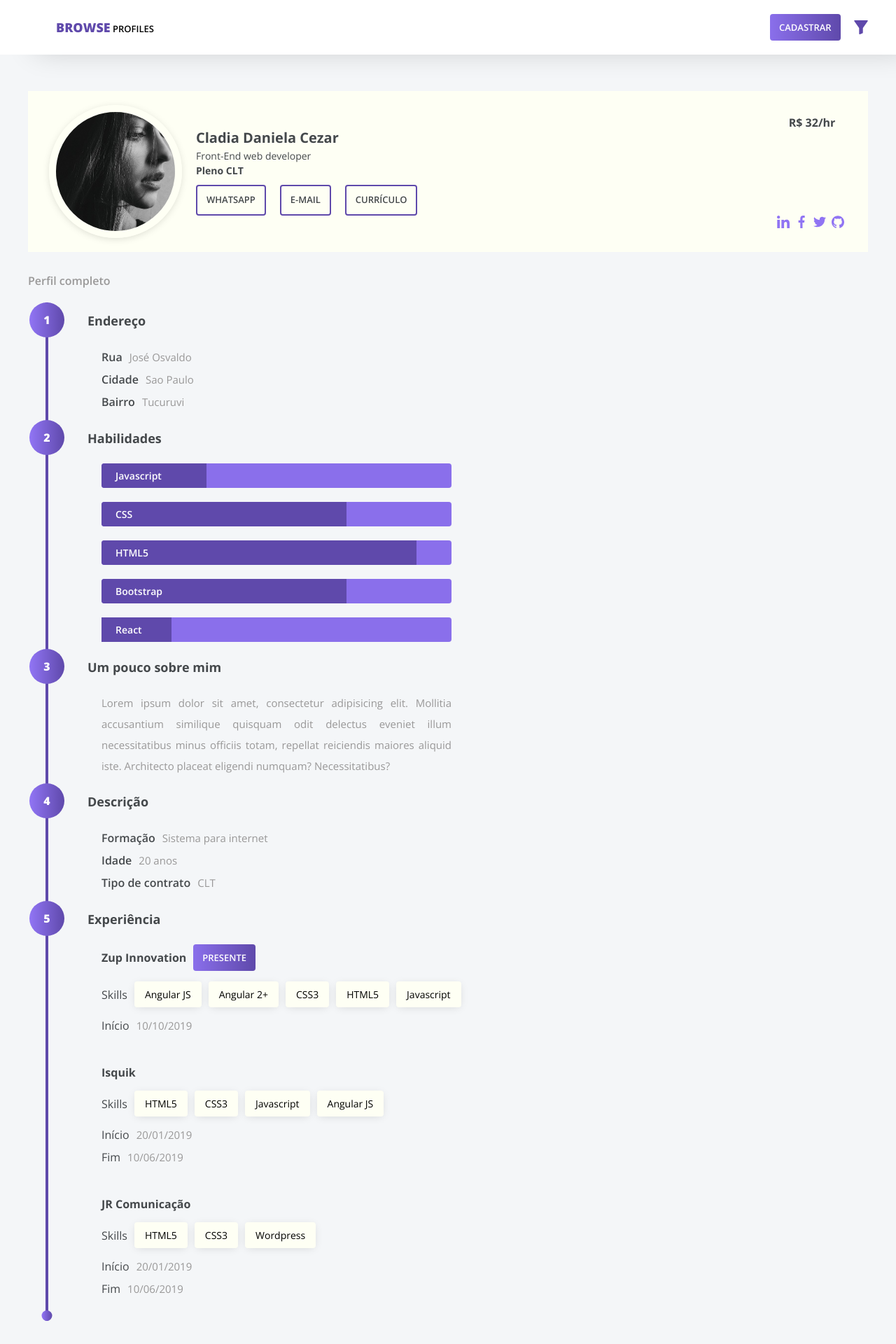
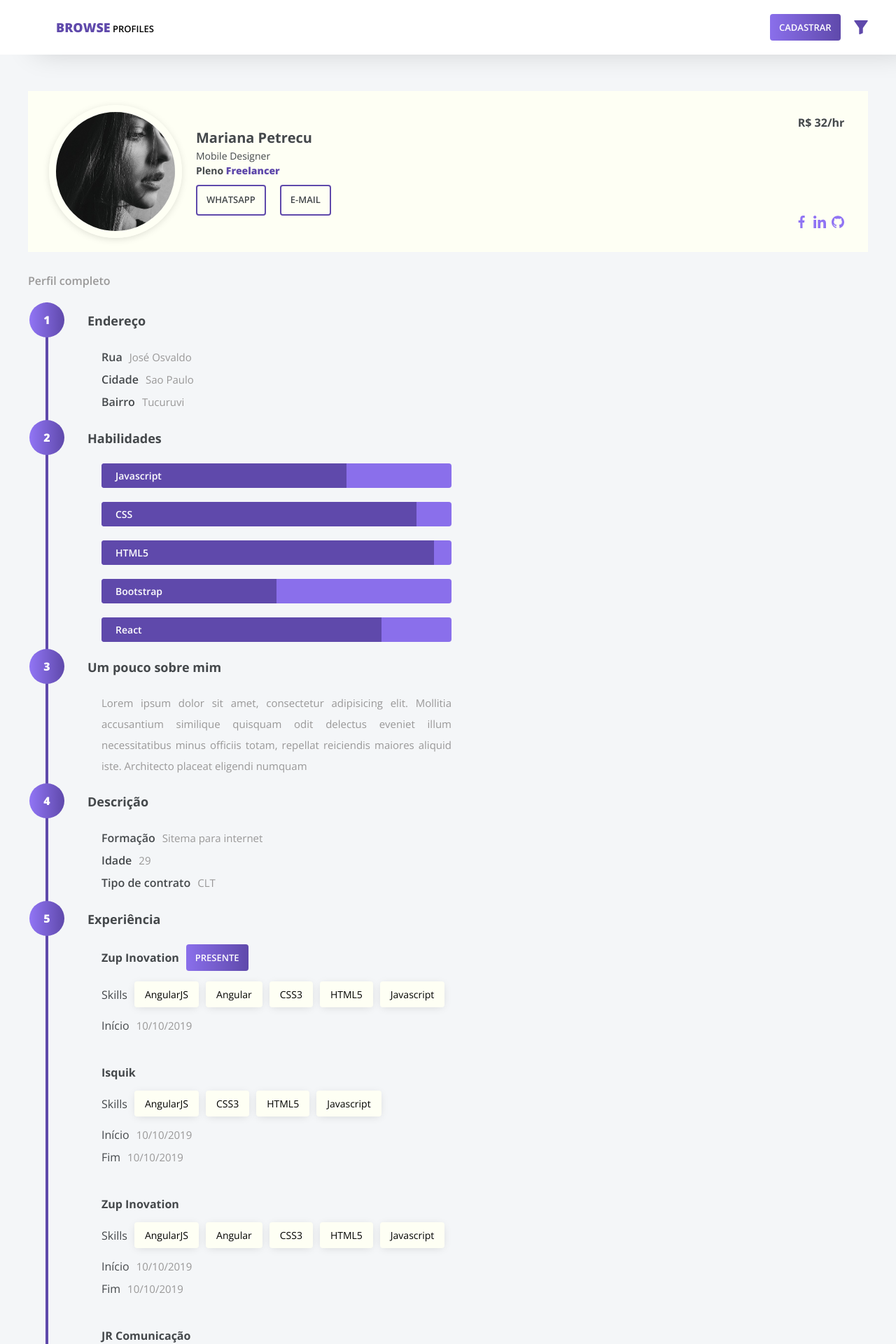
Before and after one commit to heliogsantos/browse-profiles, an Angular app: page /profile/1 in a window 1280 px wide. Shown: the top 1920 px of the page at 70% size. Built offline with nearby package versions, Linux system fonts and the light colour scheme; data requests are answered from the project's data file.

Commit message:
criei redes

```diff
--- a/src/app/home/components/home/home.component.html
+++ b/src/app/home/components/home/home.component.html
@@ -1,3 +1,5 @@
 <section class="cards-wraper padding-default">
     <app-card *ngFor="let profile of profiles" [profile]="profile"></app-card>
 </section>
+
+<app-modal></app-modal>
--- a/src/app/profile/components/profile/profile.component.html
+++ b/src/app/profile/components/profile/profile.component.html
@@ -3,40 +3,38 @@
         <div class="card">
             <div class="profile-description">
 
-                <app-avatar [height]="'170px'" [width]="'170px' "[image]="image"></app-avatar>
+                <app-avatar [height]="'170px'" [width]="'170px' "[image]="profile?.imageURL"></app-avatar>
 
                 <div class="description">
-                    <h2 class="color-base-dark font-700">Cladia Daniela Cezar</h2>
-                    <p class="color-base-dark">Front-End web developer</p>
-                    <p class="color-base-dark font-700">Pleno <strong>CLT</strong></p>
+                    <h2 class="color-base-dark font-700">{{profile?.name}}</h2>
+                    <p class="color-base-dark">{{profile?.area}}</p>
+                    <p class="color-base-dark font-700">{{profile?.level}} <strong class="color-1 font-800">{{profile?.contract}}</strong></p>
                     <div class="btns">
                         <a [routerLink]="['']" class="color-base-dark btn-outline">WhatsApp</a>
                         <a (mouseleave)="hideTooltip()" (mouseover)="displayTooltip();" class="color-base-dark btn-outline">
                             E-mail
                             <div class="tooltip radius-4" [class.visible]="visible">
-                                <input class="font-800" id="email" *ngIf="!copy" type="text" value="helio.santosjunior@outlook.com">
+                                <input class="font-800" id="email" *ngIf="!copy" type="text" [value]="profile?.email">
                                 <div *ngIf="!copy" class="copy" (click)="copyEmail()"></div>
                                 <p class="font-600 align-center" *ngIf="copy">Copiado com sucesso!</p>
                             </div>
                         </a>
-                        <a [routerLink]="['']" class="color-base-dark btn-outline">Currículo</a>
                     </div>
                 </div>
             </div>
 
             <div class="avaliable" *ngIf="true">
                 <div class="hour">
-                    <p class="color-base-dark font-700">R$ 32/hr</p>
+                    <p class="color-base-dark font-700">{{profile?.hour}}</p>
                 </div>
                 <div class="networks">
-                    <a [routerLink]="['']" class="network" *ngFor="let network of networks" [ngStyle]="{'background-image':'url(' + network.svg + ')'}"></a>
+                    <a target="_blanck" href={{network.link}} class="network" *ngFor="let network of profilesNetworks" [ngStyle]="{'background-image':'url(' + network.icon + ')'}"></a>
                 </div>
             </div>
         </div>
     </section>
 
-    <div>
-            <section class="time-line">
+    <section class="time-line">
         <h3 class="color-gray font-600">Perfil completo</h3>
 
         <div class="progress">
@@ -47,9 +45,9 @@
                 <div class="content">
                    <p class="color-base-dark font-700">Endereço</p>
                    <div class="step adress">
-                        <p class="color-gray"><strong class="color-base-dark font-600">Rua</strong>José Osvaldo</p>
-                        <p class="color-gray"><strong class="color-base-dark font-600">Cidade</strong>Sao Paulo</p>
-                        <p class="color-gray"><strong class="color-base-dark font-600">Bairro</strong>Tucuruvi</p>
+                        <p class="color-gray"><strong class="color-base-dark font-600">Rua</strong>{{profile?.address?.street}}</p>
+                        <p class="color-gray"><strong class="color-base-dark font-600">Cidade</strong>{{profile?.address?.city}}</p>
+                        <p class="color-gray"><strong class="color-base-dark font-600">Bairro</strong>{{profile?.address?.neighborhood}}</p>
                    </div>
                 </div>
             </div>
@@ -60,36 +58,10 @@
                 </div>
                 <div class="content">
                     <p class="color-base-dark font-700">Habilidades</p>
-                    <div class="step skill">
+                    <div class="step skill" *ngFor="let skill of profile?.skills">
                         <div class="skill-level radius-4">
-                            <p class="color-base-dark font-600">Javascript</p>
-                            <div class="radius-left-4 bg-1 level" style="width: 30%"></div>
-                        </div>
-                    </div>
-
-                    <div class="step skill">
-                        <div class="radius-4 skill-level">
-                            <p class="color-base-dark font-600">CSS</p>
-                            <div class="radius-left-4 bg-1 level" style="width: 70%"></div>
-                        </div>
-                    </div>
-
-                    <div class="step skill">
-                        <div class="radius-4 skill-level">
-                            <p class="color-base-dark font-600">HTML5</p>
-                            <div class="radius-left-4 bg-1 level" style="width: 90%"></div>
-                        </div>
-                    </div>
-                    <div class="step skill">
-                        <div class="radius-4 skill-level">
-                            <p class="color-base-dark font-600">Bootstrap</p>
-                            <div class="radius-left-4 bg-1 level" style="width: 70%"></div>
-                        </div>
-                    </div>
-                    <div class="step skill">
-                        <div class="radius-4 skill-level">
-                            <p class="radius-left-4 color-base-dark font-600">React</p>
-                            <div class="bg-1 level" style="width: 20%"></div>
+                            <p class="color-base-dark font-600">{{skill.skill}}</p>
+                            <div class="radius-left-4 bg-1 level" [ngStyle]="{'width': skill.level + '%'}"></div>
                         </div>
                     </div>
                 </div>
@@ -102,9 +74,7 @@
                 <div class="content">
                    <p class="color-base-dark font-700">Um pouco sobre mim</p>
                    <div class="step adress">
-                        <p class="color-gray about">
-                            Lorem ipsum dolor sit amet, consectetur adipisicing elit. Mollitia accusantium similique quisquam odit delectus eveniet illum necessitatibus minus officiis totam, repellat reiciendis maiores aliquid iste. Architecto placeat eligendi numquam? Necessitatibus?
-                        </p>
+                        <p class="color-gray about">{{profile?.about}}</p>
                    </div>
                 </div>
             </div>
@@ -116,9 +86,9 @@
                 <div class="content">
                    <p class="color-base-dark font-700">Descrição</p>
                    <div class="step adress">
-                        <p class="color-gray"><strong class="color-base-dark font-600">Formação</strong>Sistema para internet</p>
-                        <p class="color-gray"><strong class="color-base-dark font-600">Idade</strong>20 anos</p>
-                        <p class="color-gray"><strong class="color-base-dark font-600">Tipo de contrato</strong>CLT</p>
+                        <p class="color-gray"><strong class="color-base-dark font-600">Formação</strong>{{profile?.description.formation}}</p>
+                        <p class="color-gray"><strong class="color-base-dark font-600">Idade</strong>{{profile?.description.age}}</p>
+                        <p class="color-gray"><strong class="color-base-dark font-600">Tipo de contrato</strong>{{profile?.description.contract}}</p>
                     </div>
                 </div>
             </div>
@@ -129,59 +99,24 @@
                 </div>
                 <div class="content">
                    <p class="color-base-dark font-700">Experiência</p>
-                    <div class="step adress">
+                    <div class="step adress" *ngFor="let experience of profile?.experience">
                         <div class="experience">
                             <div class="title-experience">
-                                <h4 class="color-base-dark font-700">Zup Innovation</h4>
-                                <button class="btn radius-4">presente</button>
+                                <h4 class="color-base-dark font-700">{{experience.companyName}}</h4>
+                                <button class="btn radius-4" *ngIf="experience.current">presente</button>
                             </div>
                            <div class="skills">
                                 <strong class="color-base-dark font-400">Skills</strong>
-                                <div class="btn-skill">Angular JS</div>
-                                <div class="btn-skill">Angular 2+</div>
-                                <div class="btn-skill">CSS3</div>
-                                <div class="btn-skill">HTML5</div>
-                                <div class="btn-skill">Javascript</div>
+                                <div class="btn-skill" *ngFor="let skill of experience.skills">{{skill}}</div>
                            </div>
-                           <p class="color-gray"><strong class="color-base-dark font-400">Início</strong>10/10/2019</p>
-                        </div>
-                    </div>
-
-                    <div class="step adress">
-                        <div class="experience">
-                            <div class="title-experience">
-                                <h4 class="color-base-dark font-700">Isquik</h4>
-                            </div>
-                           <div class="skills">
-                                <strong class="color-base-dark font-400">Skills</strong>
-                                <div class="btn-skill">HTML5</div>
-                                <div class="btn-skill">CSS3</div>
-                                <div class="btn-skill">Javascript</div>
-                                <div class="btn-skill">Angular JS</div>
-                           </div>
-                           <p class="color-gray"><strong class="color-base-dark font-400">Início</strong>20/01/2019</p>
-                           <p class="color-gray"><strong class="color-base-dark font-400">Fim</strong>10/06/2019</p>
-                        </div>
-                    </div>
-
-                    <div class="step adress">
-                        <div class="experience">
-                            <div class="title-experience">
-                                <h4 class="color-base-dark font-700">JR Comunicação</h4>
-                            </div>
-                           <div class="skills">
-                                <strong class="color-base-dark font-400">Skills</strong>
-                                <div class="btn-skill">HTML5</div>
-                                <div class="btn-skill">CSS3</div>
-                                <div class="btn-skill">Wordpress</div>
-                           </div>
-                           <p class="color-gray"><strong class="color-base-dark font-400">Início</strong>20/01/2019</p>
-                           <p class="color-gray"><strong class="color-base-dark font-400">Fim</strong>10/06/2019</p>
+                           <p class="color-gray"><strong class="color-base-dark font-400">Início</strong>{{experience.dateInit}}</p>
+                           <p class="color-gray"><strong class="color-base-dark font-400" *ngIf="!experience.current">Fim</strong>{{experience.dateEnd}}</p>
                         </div>
                     </div>
                 </div>
             </div>
         </div>
     </section>
-    </div>
 </div>
+
+<app-modal></app-modal>
--- a/src/app/profile/components/profile/profile.component.scss
+++ b/src/app/profile/components/profile/profile.component.scss
@@ -6,6 +6,9 @@
     position: relative;
     top: 100px;
     padding: 10px 40px;
+    display: flex;
+    justify-content: space-between;
+    flex-direction: column;
 
     .profile-banner {
         width: 100%;
--- a/src/app/profile/components/profile/profile.component.ts
+++ b/src/app/profile/components/profile/profile.component.ts
@@ -1,7 +1,9 @@
 import { Component, OnInit } from '@angular/core';
+import { ActivatedRoute } from '@angular/router';
 
 import { NetworksMock } from './../../../shared/mocks/networks.mock';
 import { ProfileService } from './../../../shared/services/profile.service';
+import { Profile, ProfileNetworks } from './../../../shared/models/profile.model';
 
 @Component({
   selector: 'app',
@@ -11,12 +13,17 @@ import { ProfileService } from './../../../shared/services/profile.service';
 export class ProfileComponent implements OnInit {
 
   readonly image = "/assets/images/avatar.jpg";
-  networks = new NetworksMock().getNetworks;
+  networksMock = new NetworksMock().getNetworks;
   visible = false;
   copy = false;
+  profile: Profile;
+  id = this.activeRouter.snapshot.paramMap.get('id');
+
+  profilesNetworks = [];
 
   constructor(
-    private profileService: ProfileService
+    private profileService: ProfileService,
+    private activeRouter: ActivatedRoute
   ) { }
 
   displayTooltip = () => this.visible = true;
@@ -24,7 +31,6 @@ export class ProfileComponent implements OnInit {
   hideTooltip = () => {
     this.visible = false;
     this.copy = false;
-    console.log("Ok 1")
   }
 
   copyEmail = () => {
@@ -34,10 +40,35 @@ export class ProfileComponent implements OnInit {
     this.copy = true;
   }
 
+  createNetworks = (profilesNetworks, iconNetwork: object) => {
+
+    this.profilesNetworks.push(
+      {
+        icon: Object.values(iconNetwork[0])[0],
+        link: profilesNetworks,
+      }
+    )
+  }
+
+  addUrlForNetwork = (networks: ProfileNetworks) => {
+    if(networks.facebookUrl) {
+      this.createNetworks(networks.facebookUrl, this.networksMock.filter(item => item.facebook));
+    }
+    if(networks.linkeDInUrl) {
+      this.createNetworks(networks.linkeDInUrl, this.networksMock.filter(item => item.linkedin));
+    }
+    if(networks.twitterUrl) {
+      this.createNetworks(networks.twitterUrl, this.networksMock.filter(item => item.twitter));
+    }
+    if(networks.githubUrl) {
+      this.createNetworks(networks.githubUrl, this.networksMock.filter(item => item.github));
+    }
+  }
+
   ngOnInit() {
-    console.log("Ok")
-    this.profileService.readById('1').subscribe((profile) => {
-      console.log(profile)
-    })
+    this.profileService.readById(this.id).subscribe((profile: Profile) => {
+      this.profile = profile;
+      this.addUrlForNetwork(this.profile.networks)
+    });
   }
 }
--- a/src/app/shared/mocks/networks.mock.ts
+++ b/src/app/shared/mocks/networks.mock.ts
@@ -1,9 +1,12 @@
 export class NetworksMock {
+
+    constructor(){}
+
     networks = [
-        {name: "linkedin", svg: "/assets/svg/linkedin.svg"},
-        {name: "facebook", svg: "/assets/svg/facebook.svg"},
-        {name: "twitter", svg: "/assets/svg/twitter.svg"},
-        {name: "github", svg: "/assets/svg/github.svg"}
+        {linkedin: "/assets/svg/linkedin.svg"},
+        {facebook: "/assets/svg/facebook.svg"},
+        {twitter: "/assets/svg/twitter.svg"},
+        {github: "/assets/svg/github.svg"}
     ]
 
     get getNetworks(): Object {
```
Also changed, not shown: src/app/shared/models/profile.model.ts (+39 -4 lines).
